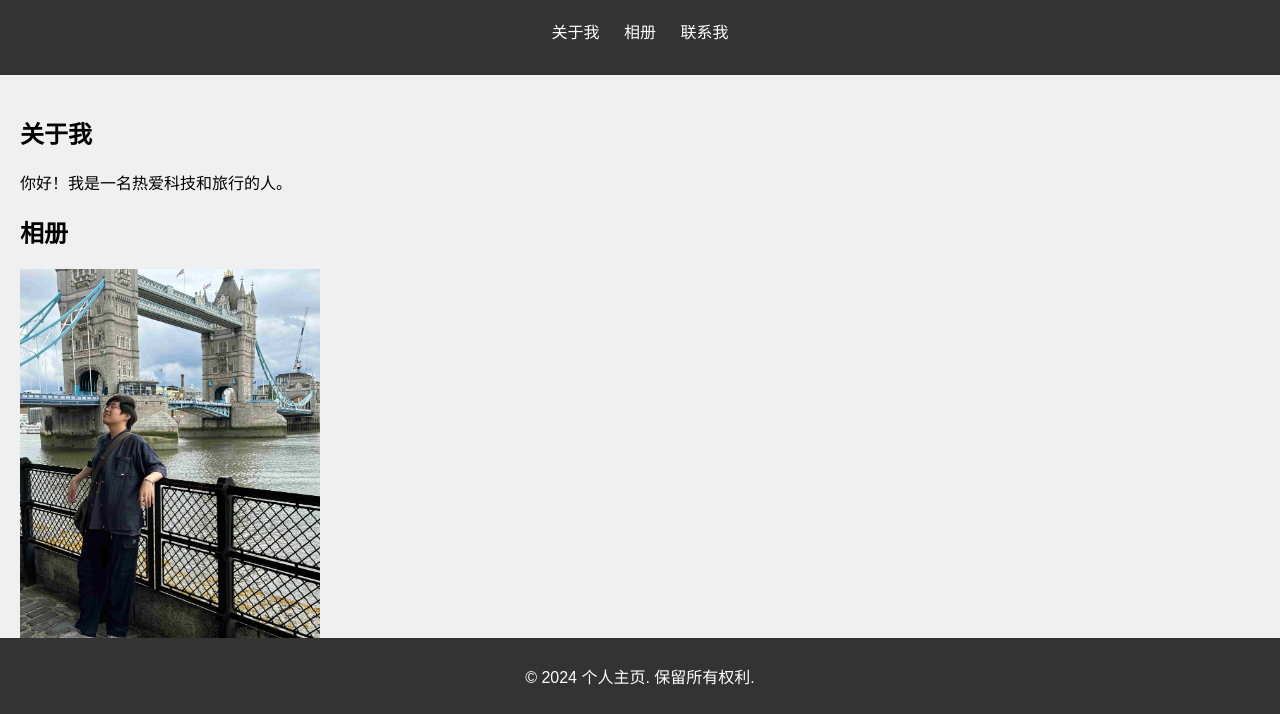
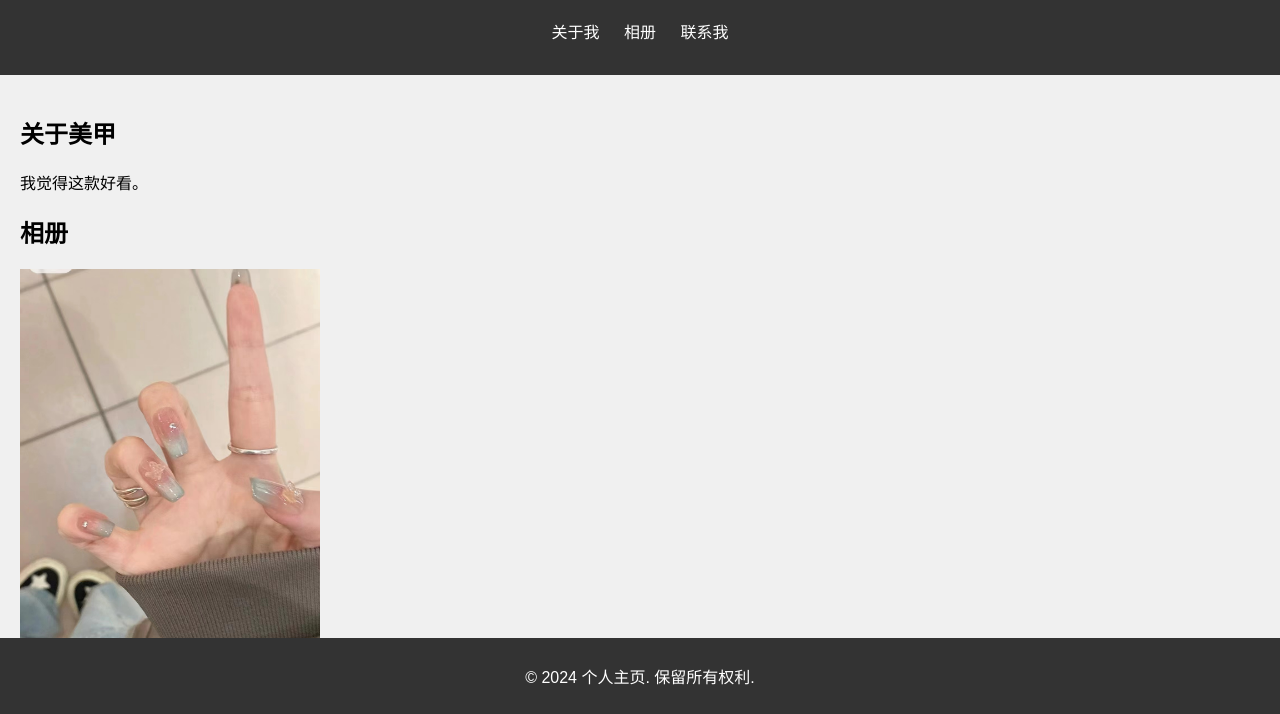
Before and after one commit to ALLENXX1017/DEO_Website, a website: page index.html in a window 1280 px wide. Shown: the part 86-800 px from the top of the page. Drawn offline with Linux system fonts and the light colour scheme.

Commit message:
Update index.html with new content

```diff
--- a/index.html
+++ b/index.html
@@ -19,12 +19,12 @@
     </header>
     <main>
         <section id="about">
-            <h2>关于我</h2>
-            <p>你好！我是一名热爱科技和旅行的人。</p>
+            <h2>关于美甲</h2>
+            <p>我觉得这款好看。</p>
         </section>
         <section id="gallery">
             <h2>相册</h2>
-            <img src="images/IMG_0184_11zon.jpg" alt="旅行照片" class="profile-photo">
+            <img src="images/meijia.jpg" alt="111" class="profile-photo">
         </section>
     </main>
     <footer>
--- a/styles.css
+++ b/styles.css
@@ -36,7 +36,7 @@ section {
 }
 
 .profile-photo {
-    width: 300px; /* 设置图片宽度为300像素 */
+    width: 300px; /* 修改图片宽度 */
     height: auto; /* 高度自动调整，保持比例 */
 }
 
```
Also changed, not shown: images/meijia.jpg (added), 2 other files.
